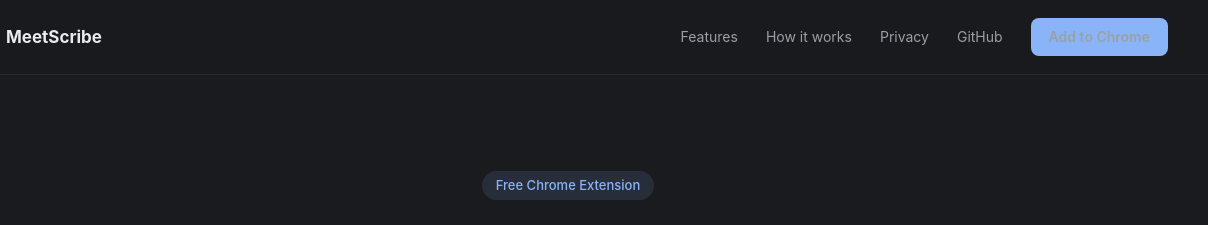
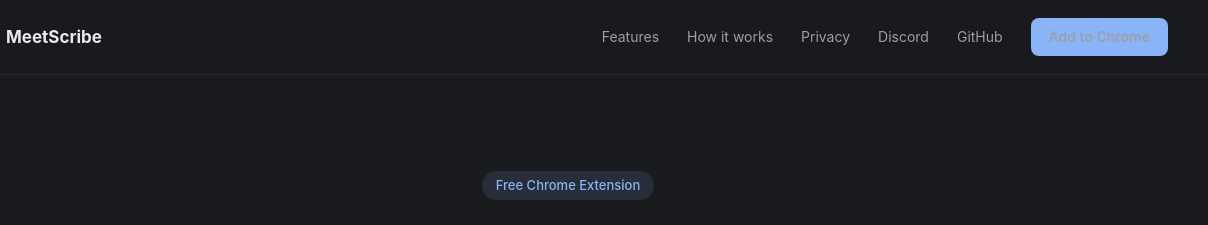
Before and after one commit to anetrebskii/meetscribe, a browser extension: page docs/index.html in a window 1280 px wide. Shown: the top 225 px of the page, 72-1280 px from the left. Drawn offline with Linux system fonts and the light colour scheme.

Commit message:
Add Discord link to home page

```diff
--- a/docs/index.html
+++ b/docs/index.html
@@ -334,6 +334,7 @@
       <a href="#features" class="hide-mobile">Features</a>
       <a href="#how-it-works" class="hide-mobile">How it works</a>
       <a href="privacy.html">Privacy</a>
+      <a href="https://discord.gg/srJMbDCxJy" class="hide-mobile">Discord</a>
       <a href="https://github.com/anetrebskii/meetscribe" class="hide-mobile">GitHub</a>
       <a href="https://chromewebstore.google.com" class="btn">Add to Chrome</a>
     </div>
@@ -506,6 +507,7 @@
     </div>
     <div style="display:flex; gap:20px;">
       <a href="privacy.html">Privacy Policy</a>
+      <a href="https://discord.gg/srJMbDCxJy">Discord</a>
       <a href="https://github.com/anetrebskii/meetscribe">GitHub</a>
     </div>
   </footer>
```
